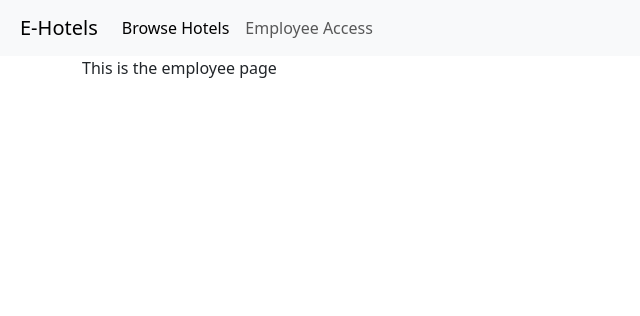
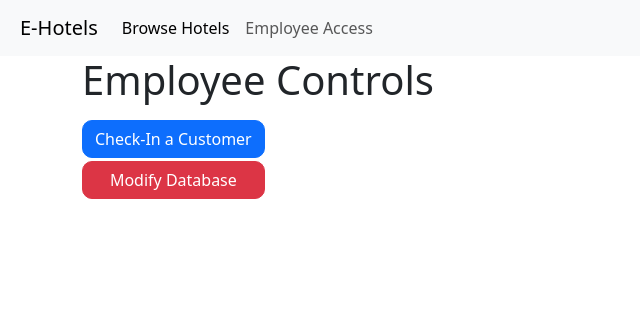
Before and after one commit to CullenStClair/Databases-Django-App, a Django app: page /employee/ in a window 1280 px wide. Shown: the top 316 px of the page, without its empty margins (0-640 px from the left). Run offline with Django 5.2, Linux system fonts and the light colour scheme.

Commit message:
Add employee control buttons

```diff
--- a/hotel_system/hotel_system/templates/employee.html
+++ b/hotel_system/hotel_system/templates/employee.html
@@ -1,6 +1,17 @@
 {% extends "base.html" %} {% block title %} Employee System {% endblock %}
 {% block content %}
-<p> This is the employee page</p>
+<h1>Employee Controls</h1>
+<div class="btn-group-vertical gap-1 mt-2" role="group" >
+    <button type="button" class="btn btn-primary" style="border-radius:10px;">
+        Check-In a Customer
+    </button>
+    <button class="btn btn-danger" type="button" data-bs-toggle="collapse" data-bs-target="#databaseEditor" style="border-radius:10px;">
+        Modify Database
+    </button>
+</div>
+<div class="collapse" id="databaseEditor">
+    <p>placeholder</p>
+</div>
 {% endblock %}
 
 <!-- Book Room For Customer (Immediately As a Renting) -->
```
